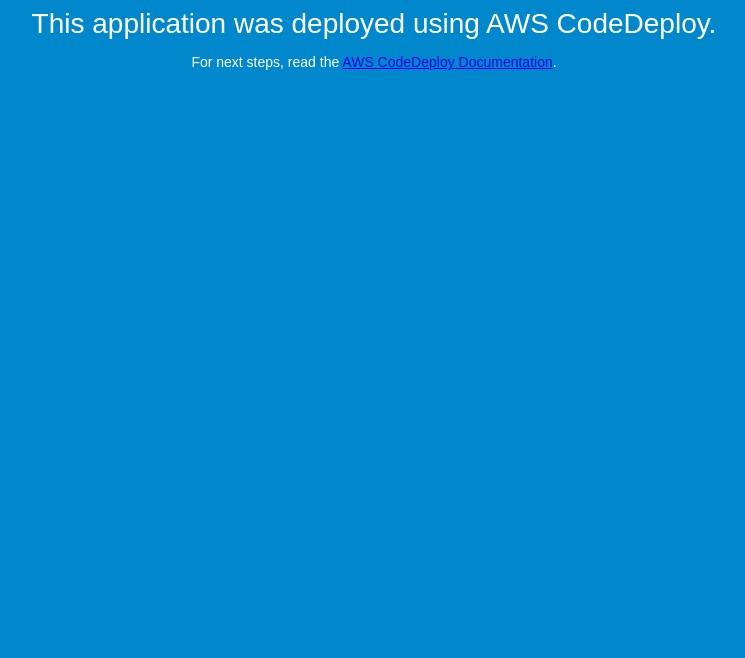
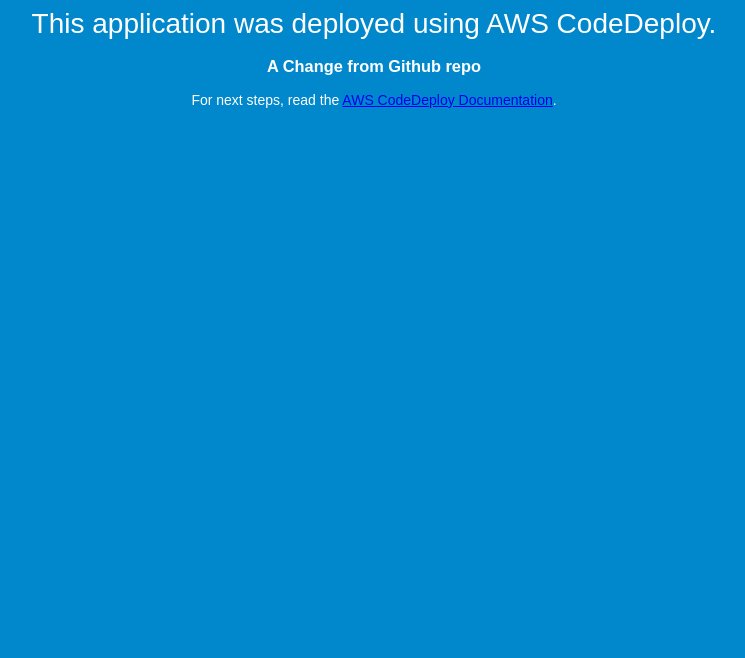
Before and after one commit to visjaswal/MyDemoRepo, a plain HTML site: page index.html in a window 1280 px wide. Shown: the part 142-800 px from the top of the page, without its empty margins (266-1011 px from the left). Drawn offline with Linux system fonts and the light colour scheme.

Commit message:
Update index.html

```diff
--- a/index.html
+++ b/index.html
@@ -28,6 +28,7 @@
   <div align="center">
     <h1>Congratulations</h1>
     <h2>This application was deployed using AWS CodeDeploy.</h2>
+    <h3> A Change from Github repo</h3>
     <p>For next steps, read the <a href="http://aws.amazon.com/documentation/codedeploy">AWS CodeDeploy Documentation</a>.</p>
   </div>
 </body>
```
